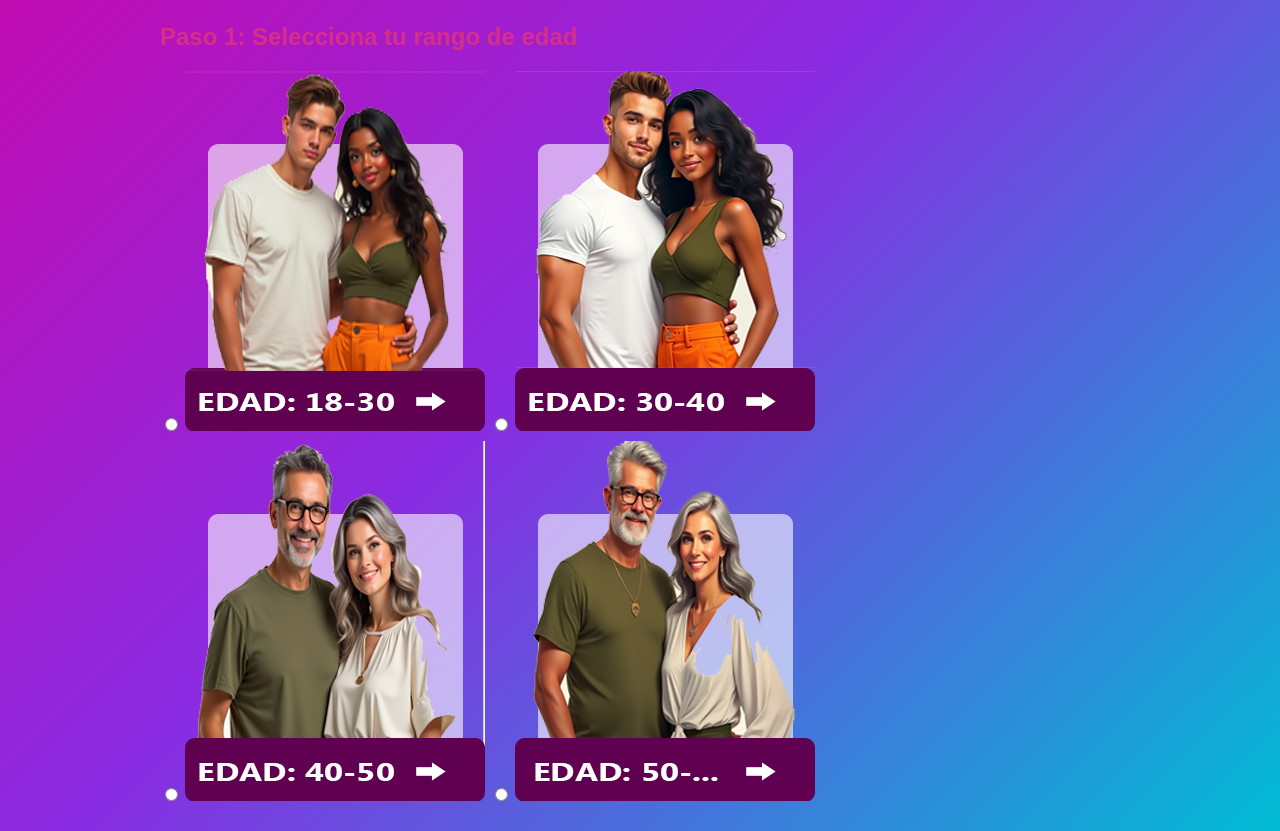
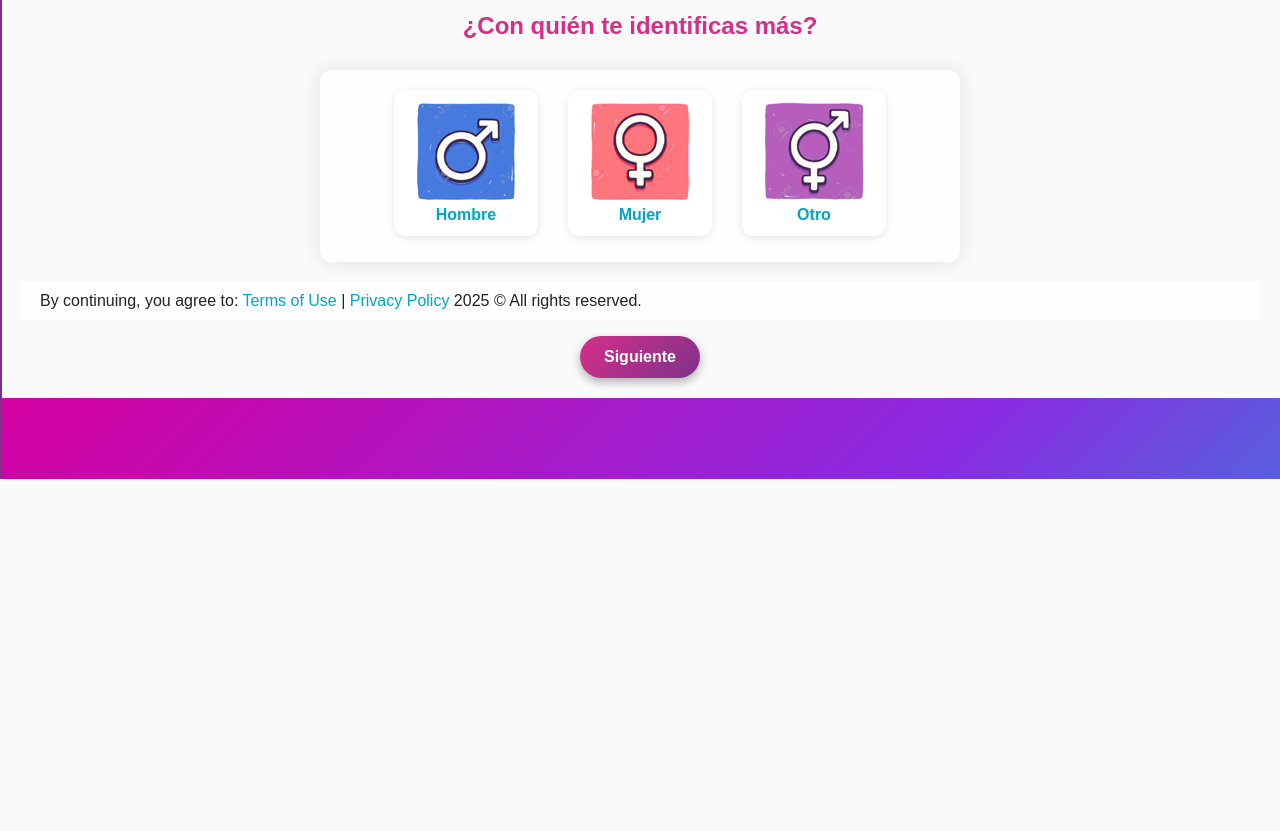
Before and after one commit to creckjarocho1718/erosi-app, a Flask app: template templates/step1.html in a window 1280 px wide. Shown: the part 321-1152 px from the top of the page. After the commit the page ends 800 px from the top, so only its background shows below. Run offline with Flask 2, Linux system fonts and the light colour scheme; the template is opened without the code that fills it, so the values that code supplies are empty.

Commit message:
Añadir progress bar y botón Siguiente al test, CSS responsive

```diff
--- a/static/css/style.css
+++ b/static/css/style.css
@@ -336,3 +336,27 @@ header nav a:hover {
     50% { transform: scale(1.05); }
     100% { transform: scale(1); }
 }
+
+/* Progress bar styles */
+.progress-container {
+  width: 100%;
+  background: #ddd;
+  height: 8px;
+  margin-bottom: 1rem;
+}
+.progress-bar {
+  height: 8px;
+  background: #4caf50;
+  width: VAR_WIDTH%;
+  transition: width 0.3s ease;
+}
+
+/* Responsive adjustments */
+@media (max-width: 600px) {
+  .edad-icons label img {
+    width: 60px;
+  }
+  .avatar {
+    width: 100px;
+  }
+}
--- a/templates/step1.html
+++ b/templates/step1.html
@@ -2,49 +2,115 @@
 <html lang="es">
 <head>
   <meta charset="UTF-8">
-  <meta name="viewport" content="width=device-width, initial-scale=1.0">
-  <title>Paso 1 – Test Erosi</title>
-
-  <!-- CSS del test -->
-  <link rel="stylesheet"
-        href="{{ url_for('static', filename='css/style.css') }}">
+  <title>Paso 1 – Género</title>
+  <link rel="stylesheet" href="{{ url_for('static', filename='css/style.css') }}">
+  <style>
+    body { font-family: 'Quicksand', sans-serif; background: #fafafa; margin: 0; padding: 20px; color: #222; }
+    h2 { text-align: center; }
+    .options { display: flex; justify-content: center; gap: 30px; flex-wrap: wrap; margin-top: 30px; }
+    .option { cursor: pointer; border: 2px solid transparent; border-radius: 12px; padding: 10px; transition: 0.3s; width: 120px; text-align: center; background: #fff; box-shadow: 0 2px 8px rgba(0,0,0,0.1); }
+    .option:hover { border-color: #d500a0; }
+    .option img { width: 100px; height: 100px; }
+    input[type="radio"] { display: none; }
+  </style>
 </head>
 <body>
+<div class="progress-container">
+  <div class="progress-bar" style="width: 25%;"></div>
+</div>
 
-  <div class="container">
-    <!-- Avatar -->
-    <img src="{{ url_for('static', filename='images/avatar.gif') }}"
-         alt="Avatar" class="avatar">
 
-    <!-- Título de la pregunta -->
-    <h2>Paso 1: Selecciona tu rango de edad</h2>
+<div class="hamburger" onclick="toggleSidebar()">
+  <span></span>
+  <span></span>
+  <span></span>
+</div>
 
-    <!-- Iconos de edad -->
-    <div class="edad-icons">
-      <label>
-        <input type="radio" name="edad" value="18-30">
-        <img src="{{ url_for('static', filename='images/edad_icons/edad_18-30.png') }}"
-             alt="18-30 años">
+<div id="sidebar" class="sidebar">
+  <div class="logo-center">
+    <img src="/static/img/logo_white.png" alt="Ecstasy Logo" />
+  </div>
+  <ul class="nav-links">
+    <li><a href="#"><span>🗣️</span> Chat</a></li>
+    <li><a href="#"><span>🧠</span> Test</a></li>
+    <li><a href="#"><span>🛒</span> Tienda</a></li>
+    <li><a href="#"><span>📋</span> Plan</a></li>
+    <li><a href="#"><span>⚙️</span> Configuración</a></li>
+  </ul>
+</div>
+
+
+<div class="logo-animado">
+    <img src="/static/img/logo_white.png" alt="Ecstasy Logo" />
+</div>
+
+
+
+
+
+<header>
+ <button class="menu-btn" onclick="document.querySelector('nav').classList.toggle('show')">☰</button>
+  <nav>
+    <a href="#">Terms of Use</a>
+    <a href="#">Privacy Policy</a>
+    <a href="#">Need Help?</a>
+  </nav>
+</header>
+
+
+
+<div class="progress-container"><div class="progress-bar" data-percent="25"></div></div></div>
+</div>
+
+
+</div>
+  </div>
+  <div class=\"progress-container\"><div class=\"progress-bar\"></div></div>
+  <h2>¿Con quién te identificas más?</h2>
+  <form method="POST" action="/step2">
+    <div class="options">
+      <label class="option">
+        <input type="radio" name="genero" value="hombre" required>
+        <img src="{{ url_for('static', filename='images/icons/hombre.png') }}" alt="Hombre">
+        <div>Hombre</div>
       </label>
-      <label>
-        <input type="radio" name="edad" value="30-40">
-        <img src="{{ url_for('static', filename='images/edad_icons/edad_30-40.png') }}"
-             alt="30-40 años">
+      <label class="option">
+        <input type="radio" name="genero" value="mujer">
+        <img src="{{ url_for('static', filename='images/icons/mujer.png') }}" alt="Mujer">
+        <div>Mujer</div>
       </label>
-      <label>
-        <input type="radio" name="edad" value="40-50">
-        <img src="{{ url_for('static', filename='images/edad_icons/edad_40-50.png') }}"
-             alt="40-50 años">
-      </label>
-      <label>
-        <input type="radio" name="edad" value="50plus">
-        <img src="{{ url_for('static', filename='images/edad_icons/edad_50plus.png') }}"
-             alt="50+ años">
+      <label class="option">
+        <input type="radio" name="genero" value="otro">
+        <img src="{{ url_for('static', filename='images/icons/otro.png') }}" alt="Otro">
+        <div>Otro</div>
       </label>
     </div>
-  </div>
+  </form>
+  <script src="{{ url_for('static', filename='autosubmit.js') }}"></script>
 
-  <!-- Script para envío automático -->
-  <script src="{{ url_for('static', filename='autosubmit.js') }}"></script>
+
+<script>
+  // Toggle nav
+  document.addEventListener('click', function(e){
+    if(!e.target.matches('.menu-btn')) {
+      document.querySelector('nav').classList.remove('show');
+    }
+  });
+</script>
+
+
+<footer>
+  By continuing, you agree to:
+  <a href="#">Terms of Use</a> |
+  <a href="#">Privacy Policy</a>
+  2025 © All rights reserved.
+</footer>
+
+  <script src="{{ url_for('static', filename='js/progress.js') }}"></script>
+
+<div style="text-align:center; margin-top:1rem;">
+  <button id="nextBtn" onclick="location.href='{{ url_for('test_step', step=2) }}'">Siguiente</button>
+</div>
+
 </body>
 </html>
```
Also changed, not shown: templates/step2.html (+9 -0 lines), templates/step3.html (+13 -4 lines), templates/step4.html (+9 -0 lines).
